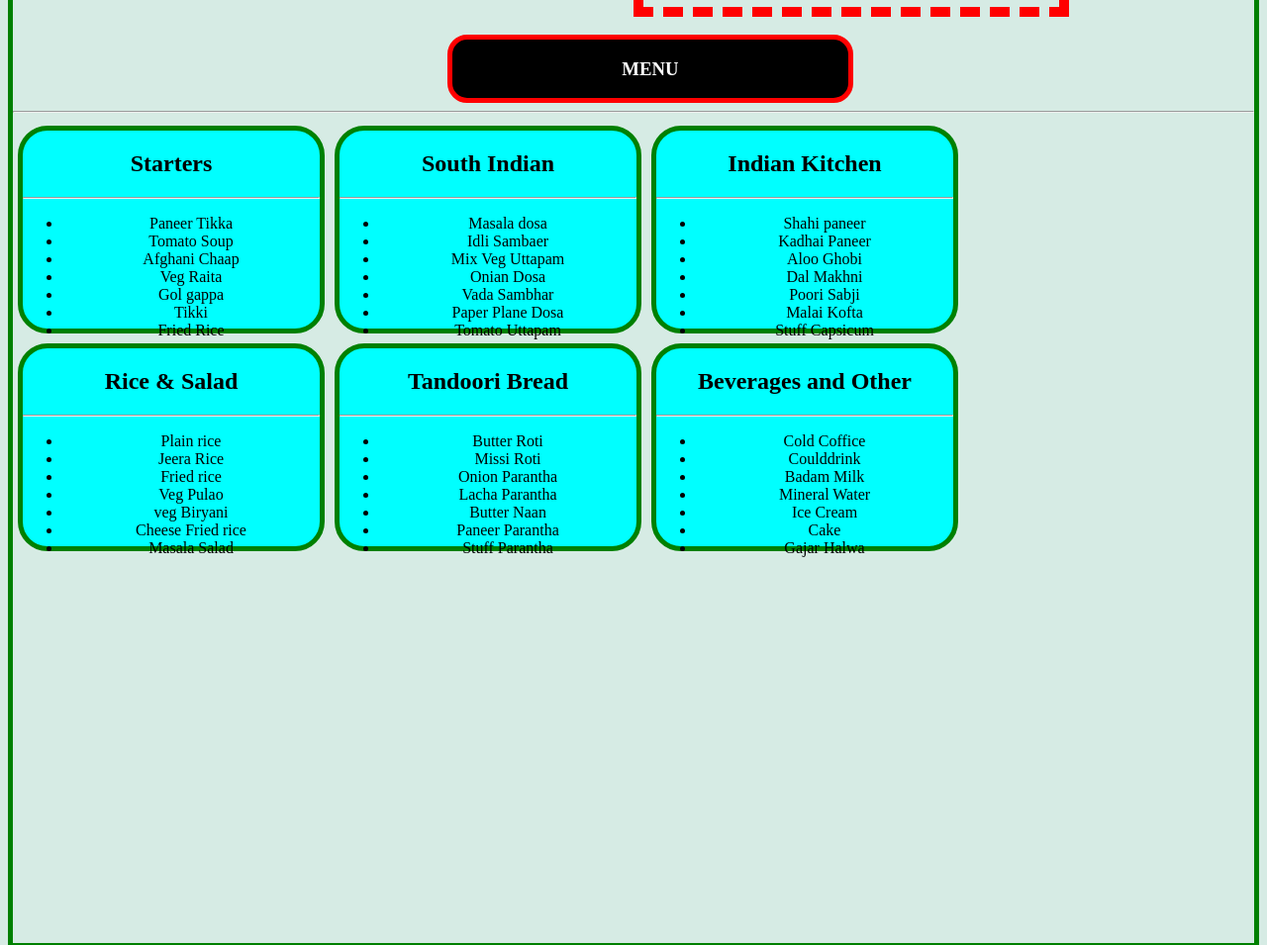
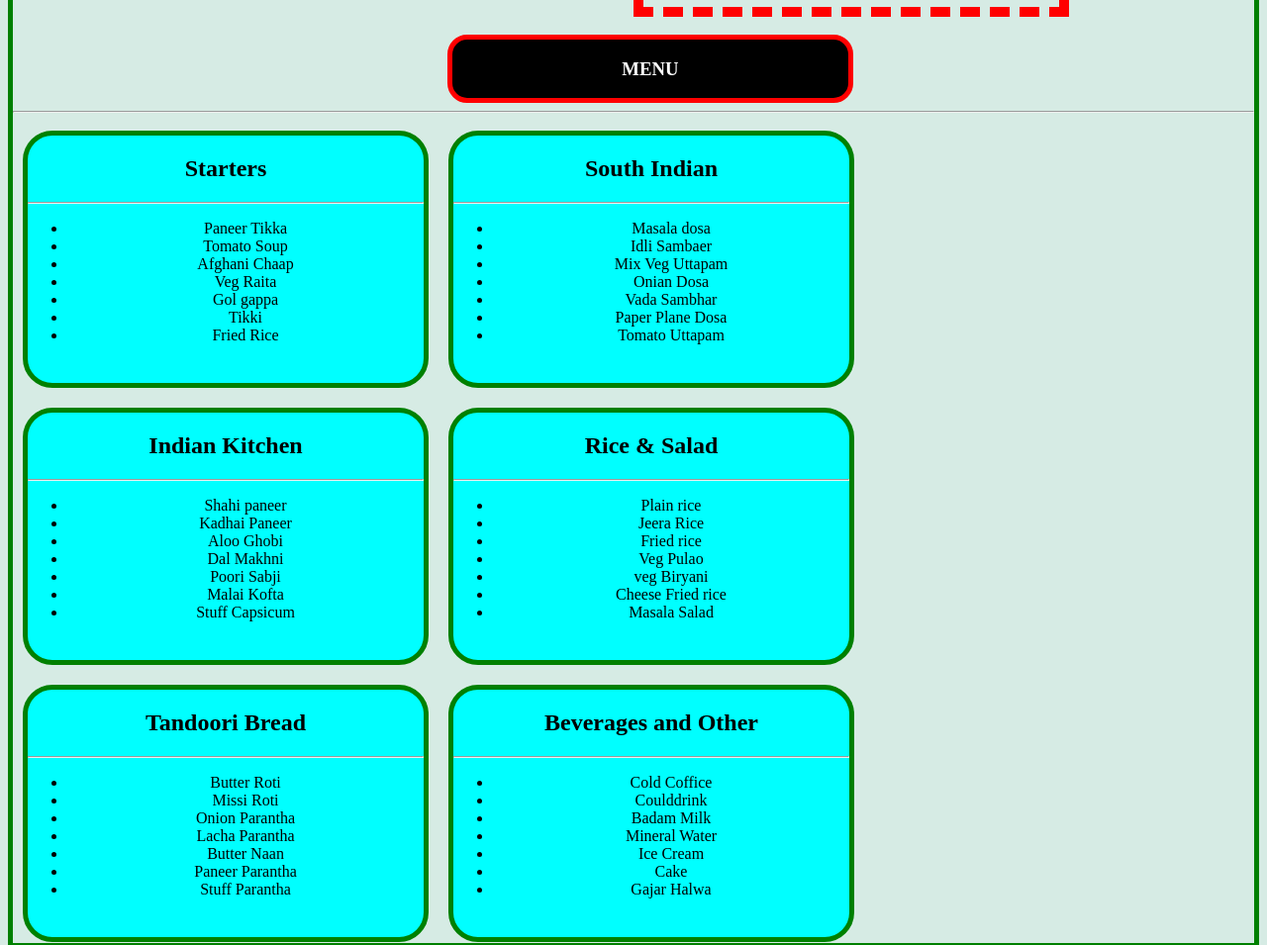
Before and after one commit to kanganereshmaanil/css2, a plain HTML site: page index.html in a window 1280 px wide. Shown: the part 1060-2015 px from the top of the page at 99% size. Drawn offline with Linux system fonts and the light colour scheme.

Commit message:
First Commit

```diff
--- a/style.css
+++ b/style.css
@@ -81,10 +81,10 @@ margin: 40px;
 }
 .sun{
     background-color: aqua;
-    width: 300px;
-    height: 200px;
+    width: 400px;
+    height: 250px;
     float: left;
-    margin: 5px;
+    margin: 10px;
     text-align: center;
     border: 5px solid green;
     border-radius: 30px;
@@ -92,10 +92,10 @@ margin: 40px;
 }
 .mon{
     background-color: aqua;
-    width: 300px;
-    height: 200px;
+    width: 400px;
+    height: 250px;
     float: left;
-    margin: 5px;
+    margin: 10px;
     text-align: center;
     border: 5px solid green;
     border-radius: 30px;
```
